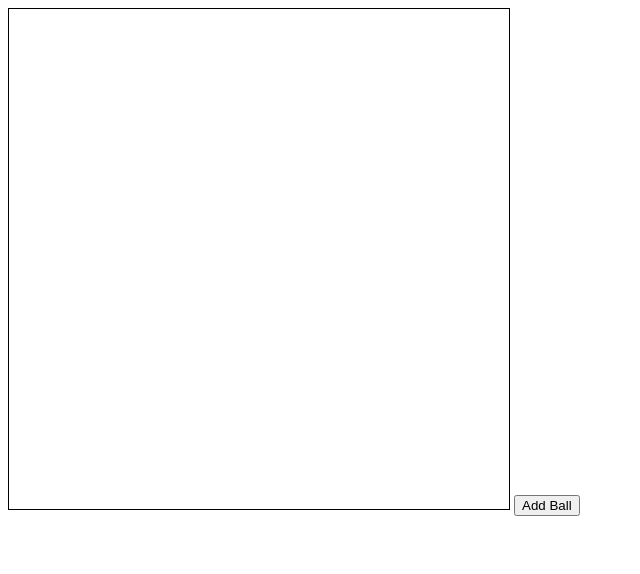
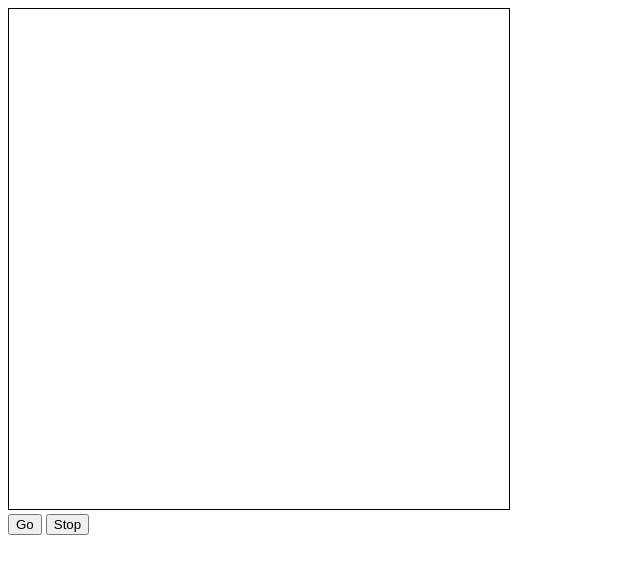
Before and after one commit to kahsoonyap/Halls_of_Balls, a plain HTML site: page index.html in a window 1280 px wide. Shown: the whole page, without its empty margins (0-640 px from the left). Drawn offline with Linux system fonts and the light colour scheme.

Commit message:
Added buttons

```diff
--- a/index.html
+++ b/index.html
@@ -2,13 +2,15 @@
 <html>
 
   <head>
-    <script src="ball.js"></script>
     <title>Halls of Balls</title>
   </head>
 
   <body>
     <svg id="hall" height="500" width="500" style="border: 1px solid;"></svg>
-    <button id="addBall">Add Ball</button>
+    <br>
+    <button id="go">Go</button>
+    <button id="stop">Stop</button>
+    <script src="ball.js"></script>
   </body>
 
 </html>
```
